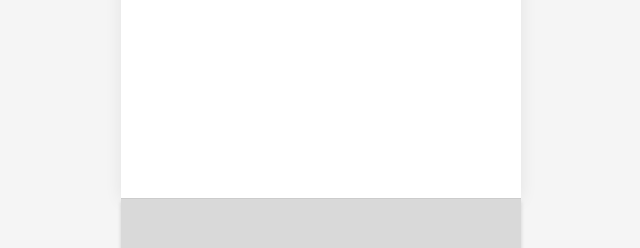
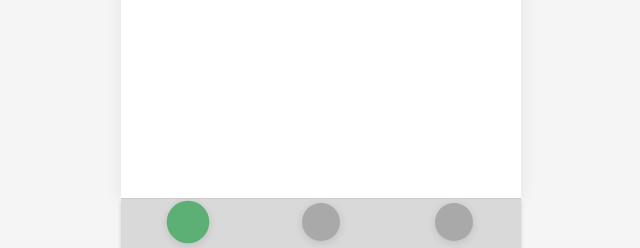
Before and after one commit to Hogeon-Lee/sp2025, a Flask app: page /ingredient-search in a window 1280 px wide. Shown: the part 552-800 px from the top of the page, without its empty margins (319-959 px from the left). Run offline with Flask 3, Linux system fonts and the light colour scheme; data that the repository does not hold is empty.

Commit message:
Update ingredient_search.html

```diff
--- a/templates/ingredient_search.html
+++ b/templates/ingredient_search.html
@@ -18,11 +18,9 @@
     </div>
     <ul class="result-list" id="resultList"></ul>
     <footer class="bottom-nav">
-      <div class="dot"></div>
-      <div class="dot active"></div>
-      <div class="dot"></div>
-      <div class="dot"></div>
-      <div class="dot"></div>
+      <a href="/ingredient-search"><button class="nav-btn active"></button></a>
+      <a href="/ai-menu"><button class="nav-btn"></button></a>
+      <a href="/"><button class="nav-btn"></button></a>
     </footer>
   </div>
   <div id="modal" class="modal" style="display:none">
```
